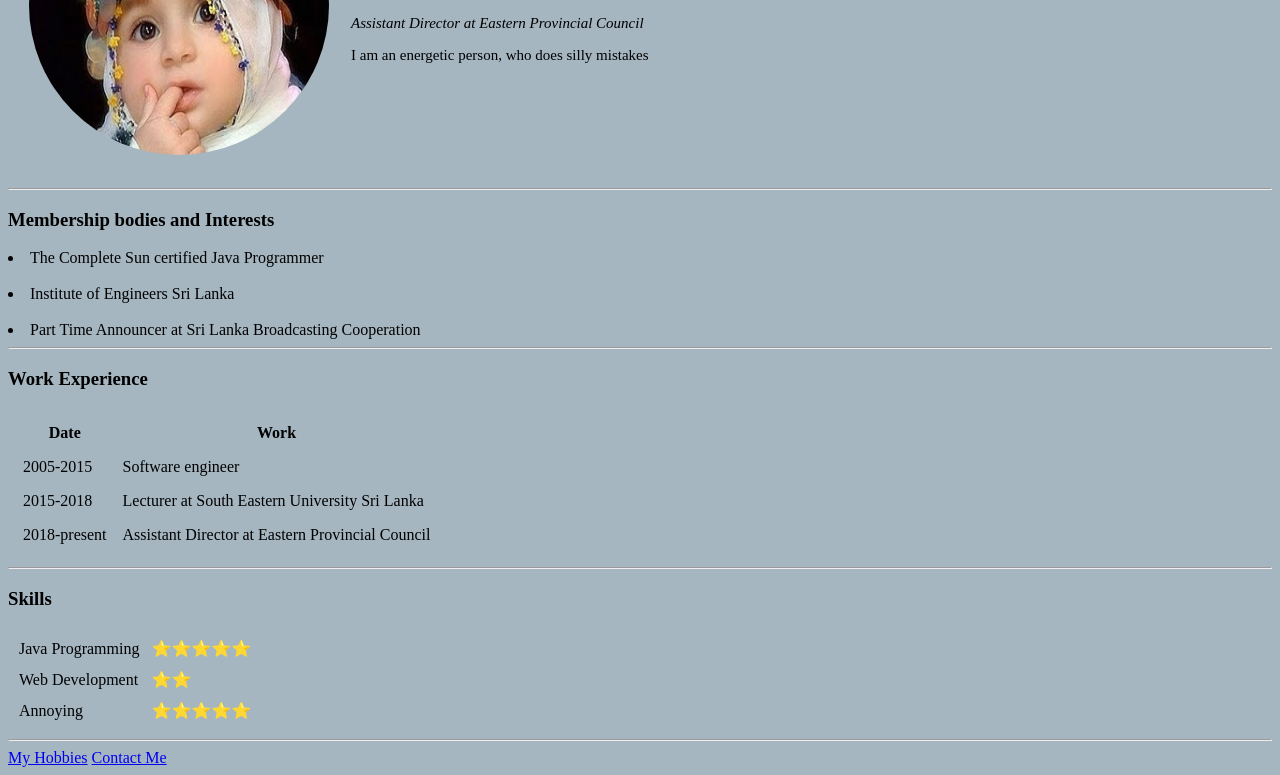
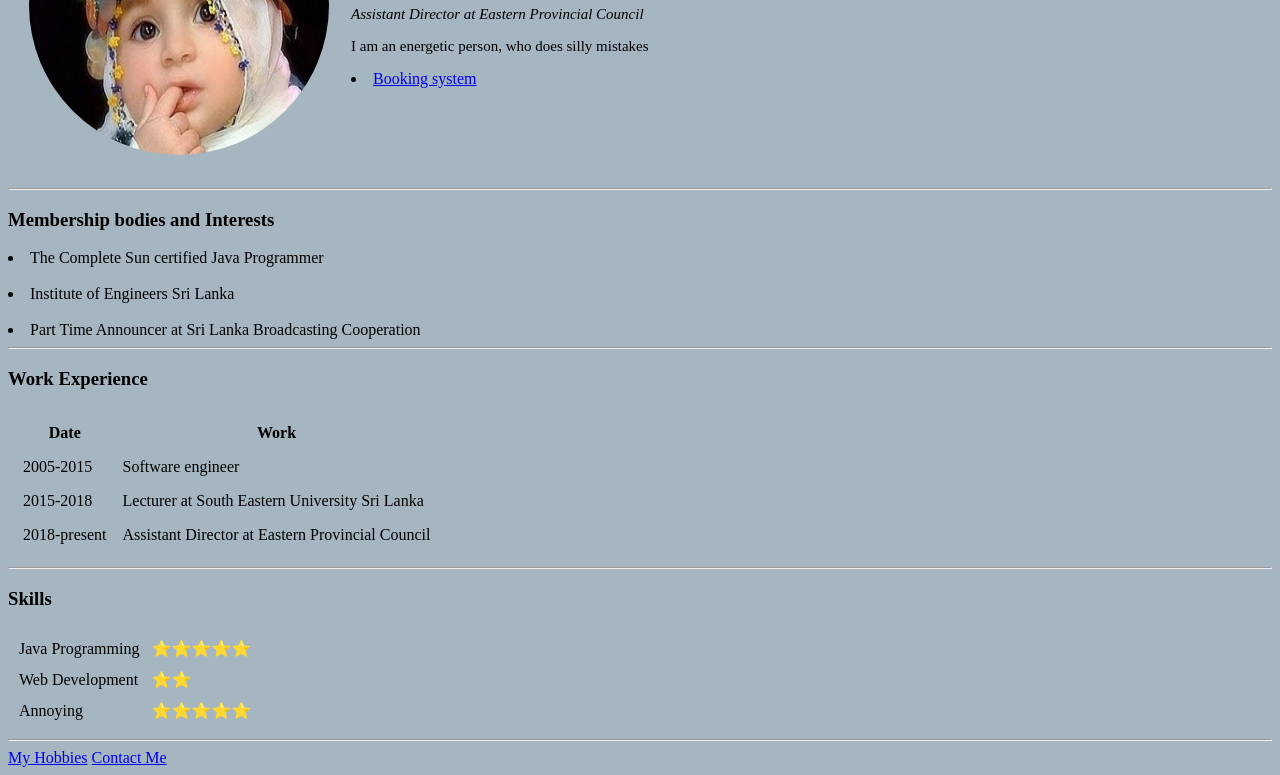
Before and after one commit to 189349x/MySite, a plain HTML site: page index.html in a window 1280 px wide. Shown: the part 174-949 px from the top of the page. Drawn offline with Linux system fonts and the light colour scheme.

Commit message:
Update index.html

```diff
--- a/index.html
+++ b/index.html
@@ -34,6 +34,7 @@ img {
                     <h1> Eng. Shereen</h1>
                     <p><em>Assistant Director at Eastern Provincial Council</em></p>
                     <p> I am an energetic person, who does silly mistakes</p>
+                    <P> <li><a href="https://eprpta.lk/Booking/">Booking system</li>
                 </td>
                 </tr>
         </table>
```
